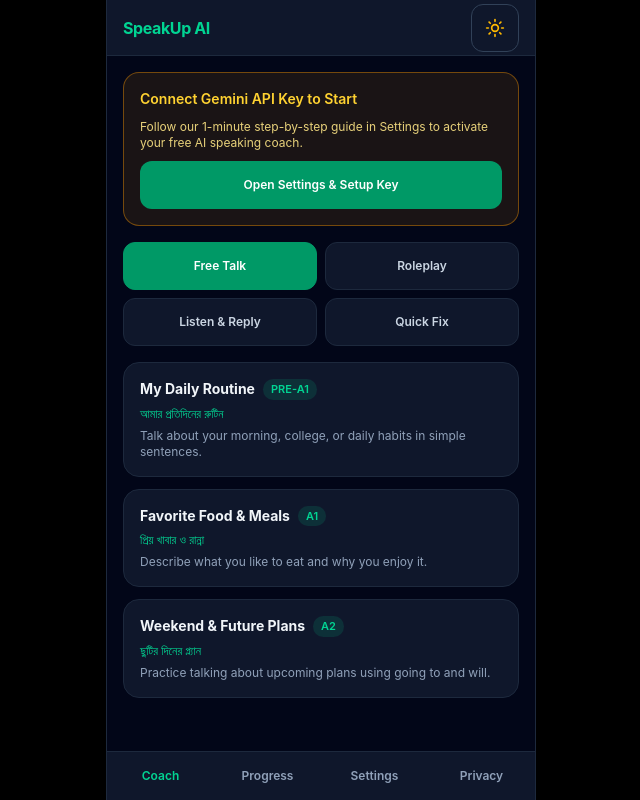
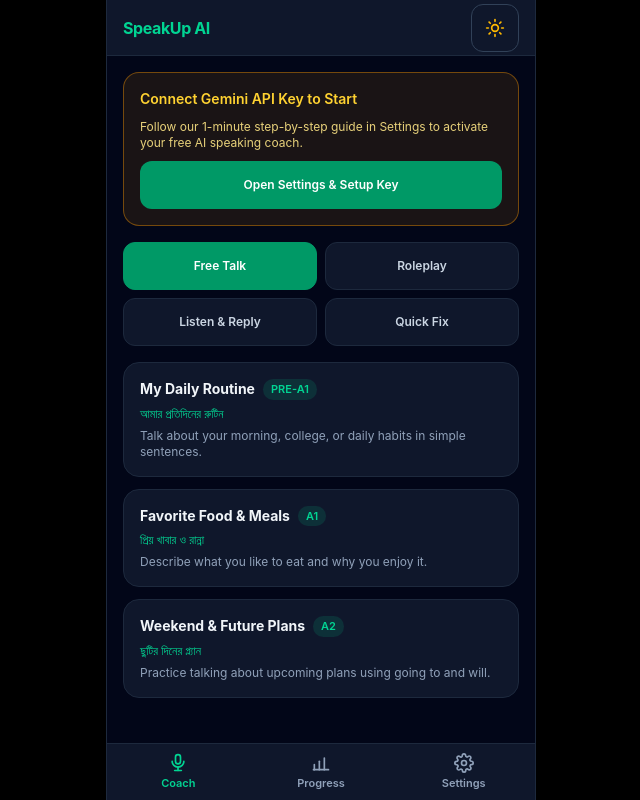
Before and after one commit to cyber-cortex-studio/SPEAK-UP-AI, a React (Vite) app: page /#/coach in a window 1280 px wide. Shown: the whole page, without its empty margins (319-959 px from the left). Built offline with nearby package versions, Linux system fonts and the light colour scheme.

Commit message:
feat: add bottom nav icons and move Data & Privacy into Settings

```diff
--- a/src/App.tsx
+++ b/src/App.tsx
@@ -1,22 +1,25 @@
-import { useEffect, useState } from 'react'
+import { useEffect, useState, type ComponentType } from 'react'
+import { CoachIcon, ProgressIcon, SettingsIcon } from './components/NavIcons'
+import { UpdateBanner } from './components/UpdateBanner'
 import { CoachScreen } from './screens/CoachScreen'
 import { ProgressScreen } from './screens/ProgressScreen'
 import { SettingsScreen } from './screens/SettingsScreen'
-import { PrivacyScreen } from './screens/PrivacyScreen'
-import { UpdateBanner } from './components/UpdateBanner'
 
-type Route = 'coach' | 'progress' | 'settings' | 'privacy'
+type Route = 'coach' | 'progress' | 'settings'
 
-const NAV_ITEMS: Array<{ id: Route; label: string }> = [
-  { id: 'coach', label: 'Coach' },
-  { id: 'progress', label: 'Progress' },
-  { id: 'settings', label: 'Settings' },
-  { id: 'privacy', label: 'Privacy' },
+const NAV_ITEMS: Array<{
+  id: Route
+  label: string
+  Icon: ComponentType<{ className?: string }>
+}> = [
+  { id: 'coach', label: 'Coach', Icon: CoachIcon },
+  { id: 'progress', label: 'Progress', Icon: ProgressIcon },
+  { id: 'settings', label: 'Settings', Icon: SettingsIcon },
 ]
 
 function parseRouteFromHash(): Route {
   const cleaned = window.location.hash.replace(/^#\/?/, '').toLowerCase()
-  if (cleaned === 'progress' || cleaned === 'settings' || cleaned === 'privacy') {
+  if (cleaned === 'progress' || cleaned === 'settings') {
     return cleaned
   }
   return 'coach'
@@ -114,7 +117,6 @@ export default function App() {
           {route === 'coach' && <CoachScreen />}
           {route === 'progress' && <ProgressScreen />}
           {route === 'settings' && <SettingsScreen />}
-          {route === 'privacy' && <PrivacyScreen />}
         </main>
 
         {/* Bottom Navigation */}
@@ -122,20 +124,21 @@ export default function App() {
           className="flex items-center justify-around border-t border-slate-200 dark:border-slate-800 bg-white dark:bg-slate-900 pb-[env(safe-area-inset-bottom)] shrink-0"
           aria-label="Mobile Navigation"
         >
-          {NAV_ITEMS.map((item) => {
-            const active = route === item.id
+          {NAV_ITEMS.map(({ id, label, Icon }) => {
+            const active = route === id
             return (
               <button
-                key={item.id}
+                key={id}
                 type="button"
-                onClick={() => navigate(item.id)}
-                className={`min-h-12 flex-1 flex items-center justify-center text-xs font-semibold transition-colors cursor-pointer ${
+                onClick={() => navigate(id)}
+                className={`min-h-14 flex-1 flex flex-col items-center justify-center gap-0.5 py-1.5 text-[11px] font-semibold transition-colors cursor-pointer ${
                   active
                     ? 'text-emerald-600 dark:text-emerald-400'
                     : 'text-slate-500 dark:text-slate-400'
                 }`}
               >
-                {item.label}
+                <Icon className="w-5 h-5" />
+                <span>{label}</span>
               </button>
             )
           })}
--- /dev/null
+++ b/src/components/DataPrivacyView.tsx
@@ -0,0 +1,87 @@
+import type { KeyStorageMode } from '../ai/keyVault'
+import { ChevronRightIcon, LockIcon, ShieldIcon } from './NavIcons'
+
+interface DataPrivacyViewProps {
+  storageMode: KeyStorageMode
+  onBack: () => void
+  onOpenKeyManager: () => void
+}
+
+export function DataPrivacyView({
+  storageMode,
+  onBack,
+  onOpenKeyManager,
+}: DataPrivacyViewProps) {
+  return (
+    <div className="flex flex-col gap-4 p-4">
+      <div className="flex items-center gap-3">
+        <button
+          type="button"
+          onClick={onBack}
+          className="min-h-12 px-4 rounded-xl border border-slate-200 dark:border-slate-700 text-xs font-semibold hover:bg-slate-100 dark:hover:bg-slate-800 cursor-pointer"
+        >
+          Back
+        </button>
+        <div className="flex items-center gap-2">
+          <ShieldIcon className="w-5 h-5 text-emerald-600 dark:text-emerald-400" />
+          <div>
+            <h2 className="text-base font-bold">Data &amp; Privacy</h2>
+            <p className="text-xs text-slate-500 dark:text-slate-400">
+              100% local &amp; private by design
+            </p>
+          </div>
+        </div>
+      </div>
+
+      <button
+        type="button"
+        onClick={onOpenKeyManager}
+        className="w-full rounded-2xl border border-slate-200 dark:border-slate-800 bg-white dark:bg-slate-900 p-4 flex items-center justify-between gap-3 text-left hover:border-emerald-500 cursor-pointer transition-colors"
+      >
+        <div className="flex flex-col gap-0.5">
+          <span className="text-sm font-semibold">Gemini API Key (BYOK)</span>
+          <span className="text-xs text-slate-500 dark:text-slate-400">
+            {storageMode === 'none'
+              ? 'Not connected yet — tap to set up'
+              : 'Stored only on this phone — tap to change or clear'}
+          </span>
+        </div>
+        <ChevronRightIcon className="w-4 h-4 text-slate-400 shrink-0" />
+      </button>
+
+      <section className="rounded-2xl border border-slate-200 dark:border-slate-800 bg-white dark:bg-slate-900 p-4 flex flex-col gap-2.5">
+        <h3 className="text-sm font-semibold">Privacy &amp; Security</h3>
+        <ul className="flex flex-col gap-2 text-xs text-slate-600 dark:text-slate-400">
+          <li>• Zero backend server: your API key and progress never touch our servers.</li>
+          <li>• Zero audio storage: voice recordings are cleared from RAM immediately after each turn.</li>
+          <li>• Local learning data: daily stats, mistake cards, and saved phrases stay inside your phone.</li>
+        </ul>
+      </section>
+
+      <button
+        type="button"
+        onClick={() => {
+          window.location.hash = '#/progress'
+        }}
+        className="w-full rounded-2xl border border-rose-500/30 bg-rose-500/5 p-4 flex items-center justify-between gap-3 text-left hover:bg-rose-500/10 cursor-pointer transition-colors"
+      >
+        <div className="flex flex-col gap-0.5">
+          <span className="text-sm font-semibold text-rose-700 dark:text-rose-400">
+            Manage or Delete My Data
+          </span>
+          <span className="text-xs text-rose-600/80 dark:text-rose-300/80">
+            Open Progress tab to review or reset your local learning history
+          </span>
+        </div>
+        <ChevronRightIcon className="w-4 h-4 text-rose-500 shrink-0" />
+      </button>
+
+      <div className="rounded-2xl border border-amber-400/40 bg-amber-50 dark:bg-amber-500/10 p-4 flex items-center gap-3">
+        <LockIcon className="w-5 h-5 text-amber-600 dark:text-amber-400 shrink-0" />
+        <p className="text-xs font-medium text-amber-900 dark:text-amber-200">
+          Your data stays on your device. You are in full control.
+        </p>
+      </div>
+    </div>
+  )
+}
--- /dev/null
+++ b/src/components/NavIcons.tsx
@@ -0,0 +1,132 @@
+interface IconProps {
+  className?: string
+}
+
+export function HomeIcon({ className = 'w-5 h-5' }: IconProps) {
+  return (
+    <svg
+      viewBox="0 0 24 24"
+      fill="none"
+      stroke="currentColor"
+      strokeWidth="2"
+      strokeLinecap="round"
+      strokeLinejoin="round"
+      className={className}
+      aria-hidden="true"
+    >
+      <path d="M3 10.5L12 3l9 7.5" />
+      <path d="M5 9.5V20a1 1 0 0 0 1 1h4v-6h4v6h4a1 1 0 0 0 1-1V9.5" />
+    </svg>
+  )
+}
+
+export function CoachIcon({ className = 'w-5 h-5' }: IconProps) {
+  return (
+    <svg
+      viewBox="0 0 24 24"
+      fill="none"
+      stroke="currentColor"
+      strokeWidth="2"
+      strokeLinecap="round"
+      strokeLinejoin="round"
+      className={className}
+      aria-hidden="true"
+    >
+      <rect x="9" y="2" width="6" height="11" rx="3" />
+      <path d="M5 10a7 7 0 0 0 14 0" />
+      <path d="M12 17v4" />
+      <path d="M8 21h8" />
+    </svg>
+  )
+}
+
+export function ProgressIcon({ className = 'w-5 h-5' }: IconProps) {
+  return (
+    <svg
+      viewBox="0 0 24 24"
+      fill="none"
+      stroke="currentColor"
+      strokeWidth="2"
+      strokeLinecap="round"
+      strokeLinejoin="round"
+      className={className}
+      aria-hidden="true"
+    >
+      <path d="M4 20V14" />
+      <path d="M10 20V10" />
+      <path d="M16 20V6" />
+      <path d="M21 20H3" />
+    </svg>
+  )
+}
+
+export function SettingsIcon({ className = 'w-5 h-5' }: IconProps) {
+  return (
+    <svg
+      viewBox="0 0 24 24"
+      fill="none"
+      stroke="currentColor"
+      strokeWidth="2"
+      strokeLinecap="round"
+      strokeLinejoin="round"
+      className={className}
+      aria-hidden="true"
+    >
+      <circle cx="12" cy="12" r="3" />
+      <path d="M19.4 15a1.65 1.65 0 0 0 .33 1.82l.06.06a2 2 0 1 1-2.83 2.83l-.06-.06a1.65 1.65 0 0 0-1.82-.33 1.65 1.65 0 0 0-1 1.51V21a2 2 0 1 1-4 0v-.09a1.65 1.65 0 0 0-1-1.51 1.65 1.65 0 0 0-1.82.33l-.06.06a2 2 0 1 1-2.83-2.83l.06-.06a1.65 1.65 0 0 0 .33-1.82 1.65 1.65 0 0 0-1.51-1H3a2 2 0 1 1 0-4h.09a1.65 1.65 0 0 0 1.51-1 1.65 1.65 0 0 0-.33-1.82l-.06-.06a2 2 0 1 1 2.83-2.83l.06.06a1.65 1.65 0 0 0 1.82.33h.01a1.65 1.65 0 0 0 1-1.51V3a2 2 0 1 1 4 0v.09a1.65 1.65 0 0 0 1 1.51h.01a1.65 1.65 0 0 0 1.82-.33l.06-.06a2 2 0 1 1 2.83 2.83l-.06.06a1.65 1.65 0 0 0-.33 1.82v.01a1.65 1.65 0 0 0 1.51 1H21a2 2 0 1 1 0 4h-.09a1.65 1.65 0 0 0-1.51 1z" />
+    </svg>
+  )
+}
+
+export function ShieldIcon({ className = 'w-5 h-5' }: IconProps) {
+  return (
+    <svg
+      viewBox="0 0 24 24"
+      fill="none"
+      stroke="currentColor"
+      strokeWidth="2"
+      strokeLinecap="round"
+      strokeLinejoin="round"
+      className={className}
+      aria-hidden="true"
+    >
+      <path d="M12 22s8-4 8-10V5l-8-3-8 3v7c0 6 8 10 8 10z" />
+      <path d="M9 12l2 2 4-4" />
+    </svg>
+  )
+}
+
+export function LockIcon({ className = 'w-5 h-5' }: IconProps) {
+  return (
+    <svg
+      viewBox="0 0 24 24"
+      fill="none"
+      stroke="currentColor"
+      strokeWidth="2"
+      strokeLinecap="round"
+      strokeLinejoin="round"
+      className={className}
+      aria-hidden="true"
+    >
+      <rect x="4" y="11" width="16" height="10" rx="2" />
+      <path d="M8 11V7a4 4 0 0 1 8 0v4" />
+    </svg>
+  )
+}
+
+export function ChevronRightIcon({ className = 'w-4 h-4' }: IconProps) {
+  return (
+    <svg
+      viewBox="0 0 24 24"
+      fill="none"
+      stroke="currentColor"
+      strokeWidth="2"
+      strokeLinecap="round"
+      strokeLinejoin="round"
+      className={className}
+      aria-hidden="true"
+    >
+      <path d="M9 18l6-6-6-6" />
+    </svg>
+  )
+}
--- a/src/screens/PrivacyScreen.tsx
+++ /dev/null
@@ -1,12 +0,0 @@
-export function PrivacyScreen() {
-  return (
-    <div className="flex flex-col gap-4 p-4 max-w-2xl mx-auto">
-      <div className="rounded-2xl border border-slate-200 dark:border-slate-800 bg-white dark:bg-slate-900 p-5 shadow-sm">
-        <h2 className="text-lg font-semibold">Data &amp; Privacy</h2>
-        <p className="mt-1 text-sm text-slate-600 dark:text-slate-400">
-          AI disclosures, JSON backup/restore, and granular local deletion controls will live here.
-        </p>
-      </div>
-    </div>
-  )
-}
--- a/src/screens/SettingsScreen.tsx
+++ b/src/screens/SettingsScreen.tsx
@@ -15,6 +15,8 @@ import {
   type BengaliSupportLevel,
   type UserVoiceSettings,
 } from '../ai/voicePreferences'
+import { DataPrivacyView } from '../components/DataPrivacyView'
+import { ChevronRightIcon, ShieldIcon } from '../components/NavIcons'
 import { QuotaStatusCard } from '../components/QuotaStatusCard'
 import { VoicePicker } from '../components/VoicePicker'
 
@@ -82,9 +84,10 @@ const REPLACE_KEY_STEPS = [
 ]
 
 type KeyGuideTab = 'setup' | 'replace'
+type SettingsSubView = 'main' | 'key_setup' | 'privacy'
 
 export function SettingsScreen() {
-  const [showKeySetup, setShowKeySetup] = useState(false)
+  const [subView, setSubView] = useState<SettingsSubView>('main')
   const [guideTab, setGuideTab] = useState<KeyGuideTab>('setup')
   const [keyInput, setKeyInput] = useState('')
   const [rememberKey, setRememberKey] = useState(true)
@@ -103,7 +106,7 @@ export function SettingsScreen() {
   const openKeyManager = (initialTab: KeyGuideTab) => {
     setGuideTab(initialTab)
     setKeyStatus(null)
-    setShowKeySetup(true)
+    setSubView('key_setup')
   }
 
   const handleTestAndSaveKey = async () => {
@@ -140,7 +143,17 @@ export function SettingsScreen() {
     setKeyStatus('API key removed from this phone.')
   }
 
-  if (showKeySetup) {
+  if (subView === 'privacy') {
+    return (
+      <DataPrivacyView
+        storageMode={storageMode}
+        onBack={() => setSubView('main')}
+        onOpenKeyManager={() => openKeyManager(storageMode === 'none' ? 'setup' : 'replace')}
+      />
+    )
+  }
+
+  if (subView === 'key_setup') {
     const activeSteps = guideTab === 'replace' ? REPLACE_KEY_STEPS : NEW_KEY_STEPS
 
     return (
@@ -149,7 +162,7 @@ export function SettingsScreen() {
           <button
             type="button"
             onClick={() => {
-              setShowKeySetup(false)
+              setSubView('main')
               setKeyStatus(null)
             }}
             className="min-h-12 px-4 rounded-xl border border-slate-200 dark:border-slate-700 text-xs font-semibold hover:bg-slate-100 dark:hover:bg-slate-800 cursor-pointer"
@@ -432,6 +445,25 @@ export function SettingsScreen() {
           })}
         </div>
       </section>
+
+      <button
+        type="button"
+        onClick={() => setSubView('privacy')}
+        className="w-full rounded-2xl border border-slate-200 dark:border-slate-800 bg-white dark:bg-slate-900 p-4 flex items-center justify-between gap-3 text-left hover:border-emerald-500 cursor-pointer transition-colors"
+      >
+        <div className="flex items-center gap-3">
+          <span className="h-10 w-10 rounded-xl bg-emerald-500/15 text-emerald-700 dark:text-emerald-400 flex items-center justify-center shrink-0">
+            <ShieldIcon className="w-5 h-5" />
+          </span>
+          <div className="flex flex-col">
+            <span className="text-sm font-semibold">Data &amp; Privacy</span>
+            <span className="text-xs text-slate-500 dark:text-slate-400">
+              How your data is stored &amp; full control
+            </span>
+          </div>
+        </div>
+        <ChevronRightIcon className="w-4 h-4 text-slate-400 shrink-0" />
+      </button>
     </div>
   )
 }
```
